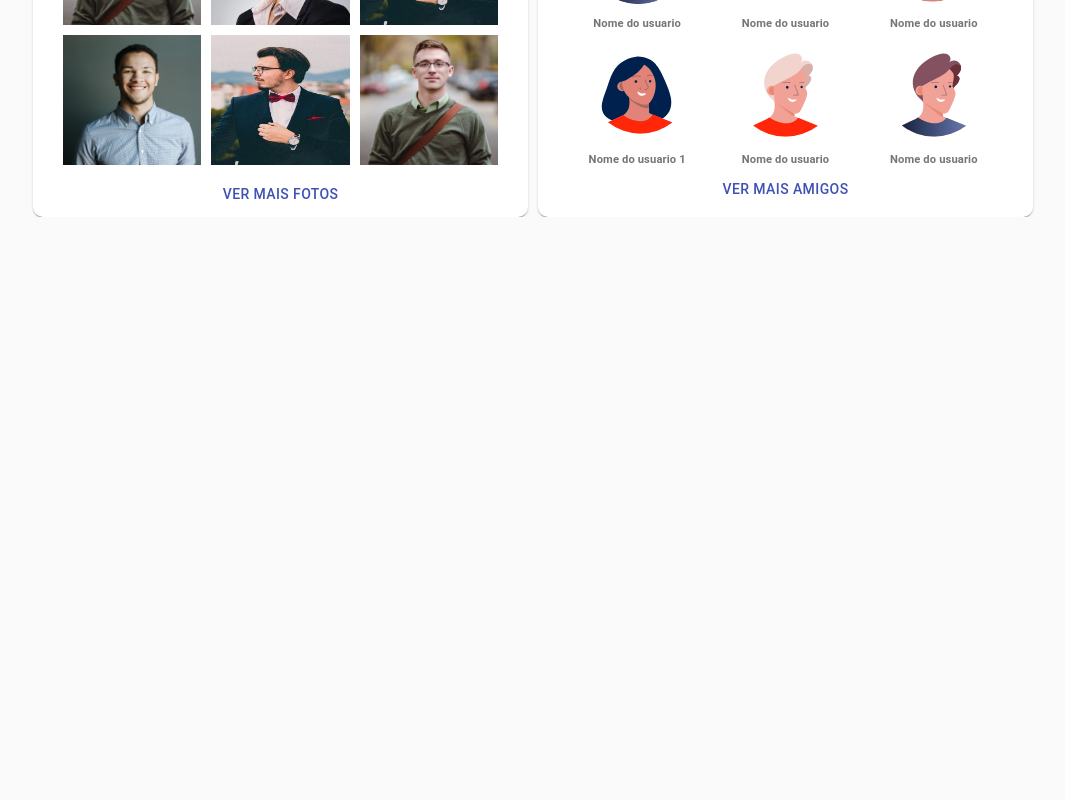
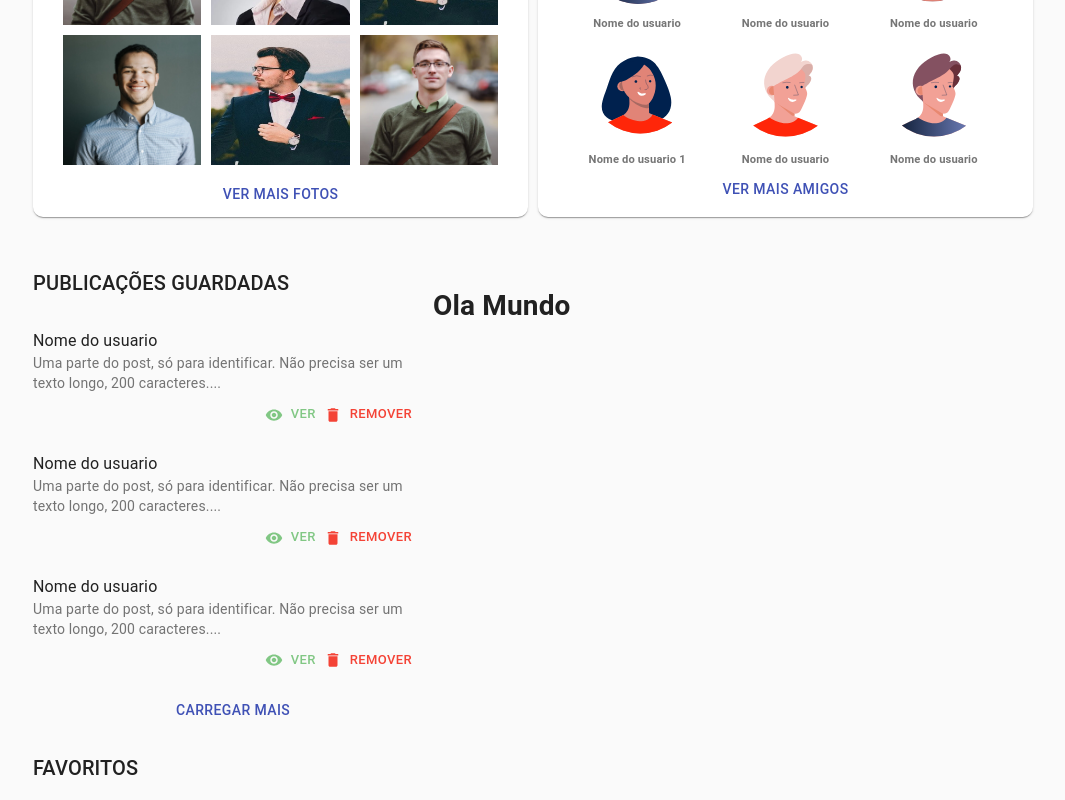
Before and after one commit to Francisco-Fetapi/projeto-tcc, a React (Create React App) app: page /perfil in a window 1280 px wide. Shown: the part 877-1677 px from the top of the page, without its empty margins (107-1172 px from the left). Before the commit the page ends 1094 px from the top, so only its background shows below. Built offline with nearby package versions, Linux system fonts and the light colour scheme.

Commit message:
publicacoes recentes criada

```diff
--- /dev/null
+++ b/src/components/Perfil/Favoritos.jsx
@@ -0,0 +1,13 @@
+import React from "react";
+import Box from "@material-ui/core/Box";
+import { Text } from "../../styles";
+
+export default function Favoritos() {
+  return (
+    <Box mt={3}>
+      <Box mb={2}>
+        <Text variant="h6">FAVORITOS</Text>
+      </Box>
+    </Box>
+  );
+}
--- a/src/components/Perfil/Main.jsx
+++ b/src/components/Perfil/Main.jsx
@@ -3,6 +3,9 @@ import { Perfil } from "../../styles/pages/Perfil";
 import Banner from "./Banner";
 import FotosEAmigos from "./FotosEAmigos";
 import InfoUsuario from "./InfoUsuario";
+import Box from "@material-ui/core/Box";
+import PublicacoesGuardadas from "./PublicacoesGuardadas";
+import Favoritos from "./Favoritos";
 
 export default function Main() {
   return (
@@ -10,6 +13,15 @@ export default function Main() {
       <Banner />
       <InfoUsuario />
       <FotosEAmigos />
+      <Box className="grid-2">
+        <Box className="publicacoes-guardadas favoritos">
+          <PublicacoesGuardadas />
+          <Favoritos />
+        </Box>
+        <Box>
+          <h1>Ola Mundo</h1>
+        </Box>
+      </Box>
     </Perfil.Container>
   );
 }
--- /dev/null
+++ b/src/components/Perfil/Publicacao.jsx
@@ -0,0 +1,20 @@
+import React from "react";
+import Box from "@material-ui/core/Box";
+import ListItem from "@material-ui/core/ListItem";
+import ListItemText from "@material-ui/core/ListItemText";
+import VerERemover from "./VerERemover";
+
+export default function Publicacao({ nomeUsuario, children }) {
+  return (
+    <ListItem>
+      <ListItemText
+        primary={nomeUsuario || "Nome do usuario"}
+        secondary={children}
+      />
+
+      <Box width="100%" display="flex" justifyContent="flex-end">
+        <VerERemover />
+      </Box>
+    </ListItem>
+  );
+}
--- /dev/null
+++ b/src/components/Perfil/PublicacoesGuardadas.jsx
@@ -0,0 +1,26 @@
+import React from "react";
+import Box from "@material-ui/core/Box";
+import Button from "@material-ui/core/Button";
+import Publicacao from "./Publicacao";
+import { Text } from "../../styles";
+
+export default function PublicacoesGuardadas() {
+  return (
+    <Box>
+      <Box mb={2}>
+        <Text variant="h6">PUBLICAÇÕES GUARDADAS</Text>
+      </Box>
+      <Box>
+        {[1, 2, 3].map((item) => (
+          <Publicacao key={item}>
+            Uma parte do post, só para identificar. Não precisa ser um texto
+            longo, 200 caracteres....
+          </Publicacao>
+        ))}
+      </Box>
+      <Box mt={1} display="flex" justifyContent="center">
+        <Button color="primary">Carregar mais</Button>
+      </Box>
+    </Box>
+  );
+}
--- /dev/null
+++ b/src/components/Perfil/VerERemover.jsx
@@ -0,0 +1,19 @@
+import React from "react";
+import ButtonGroup from "@material-ui/core/ButtonGroup";
+import Button from "@material-ui/core/Button";
+
+import Eye from "@material-ui/icons/RemoveRedEye";
+import Delete from "@material-ui/icons/Delete";
+
+export default function VerERemover() {
+  return (
+    <ButtonGroup size="small" className="ver_e_remover" variant="text">
+      <Button className="ver" startIcon={<Eye />}>
+        Ver
+      </Button>
+      <Button className="remover" startIcon={<Delete />}>
+        Remover
+      </Button>
+    </ButtonGroup>
+  );
+}
--- a/src/styles/GlobalStyles.js
+++ b/src/styles/GlobalStyles.js
@@ -129,4 +129,15 @@ export const GlobalStyles = createGlobalStyle`
 
       }
   }
+  .ver_e_remover{
+    .ver{
+          color:#81c784 !important;
+      }
+      .remover{
+          color:#f44336 !important;
+      }
+      .MuiButtonGroup-groupedTextHorizontal{
+          border: none;
+      }
+  }
 `;
--- a/src/styles/pages/Perfil.js
+++ b/src/styles/pages/Perfil.js
@@ -5,6 +5,23 @@ export const Perfil = {
     width: 100%;
     max-width: 1000px;
     margin: 0 auto;
+
+    .grid-2 {
+      margin-top: 50px;
+      display: grid;
+      grid-template-columns: auto 1fr;
+
+      .MuiListItem-gutters {
+        padding-left: 0px;
+      }
+    }
+    .publicacoes-guardadas {
+      width: 100%;
+      max-width: 400px;
+      .MuiListItem-root {
+        flex-direction: column;
+      }
+    }
   `,
   Main: styled.div``,
   Info: styled.div`
```
